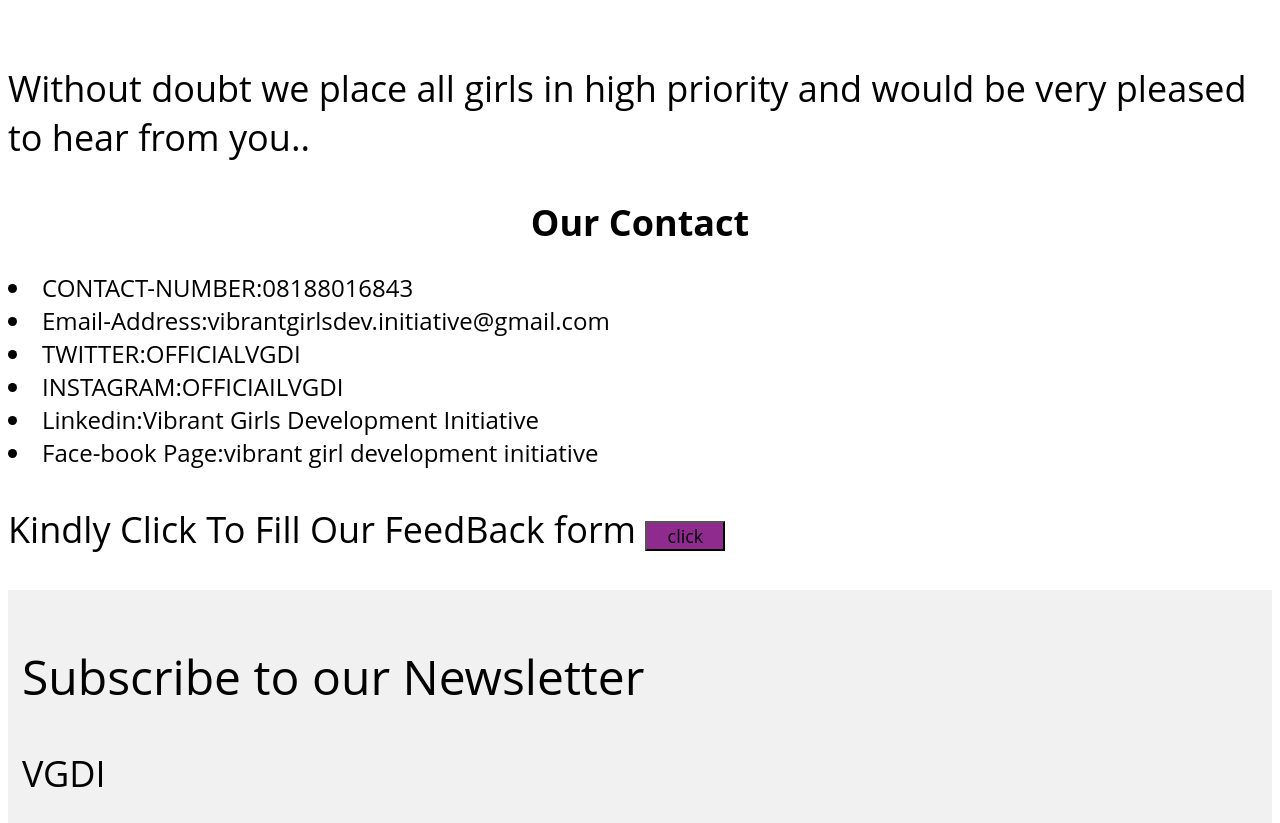
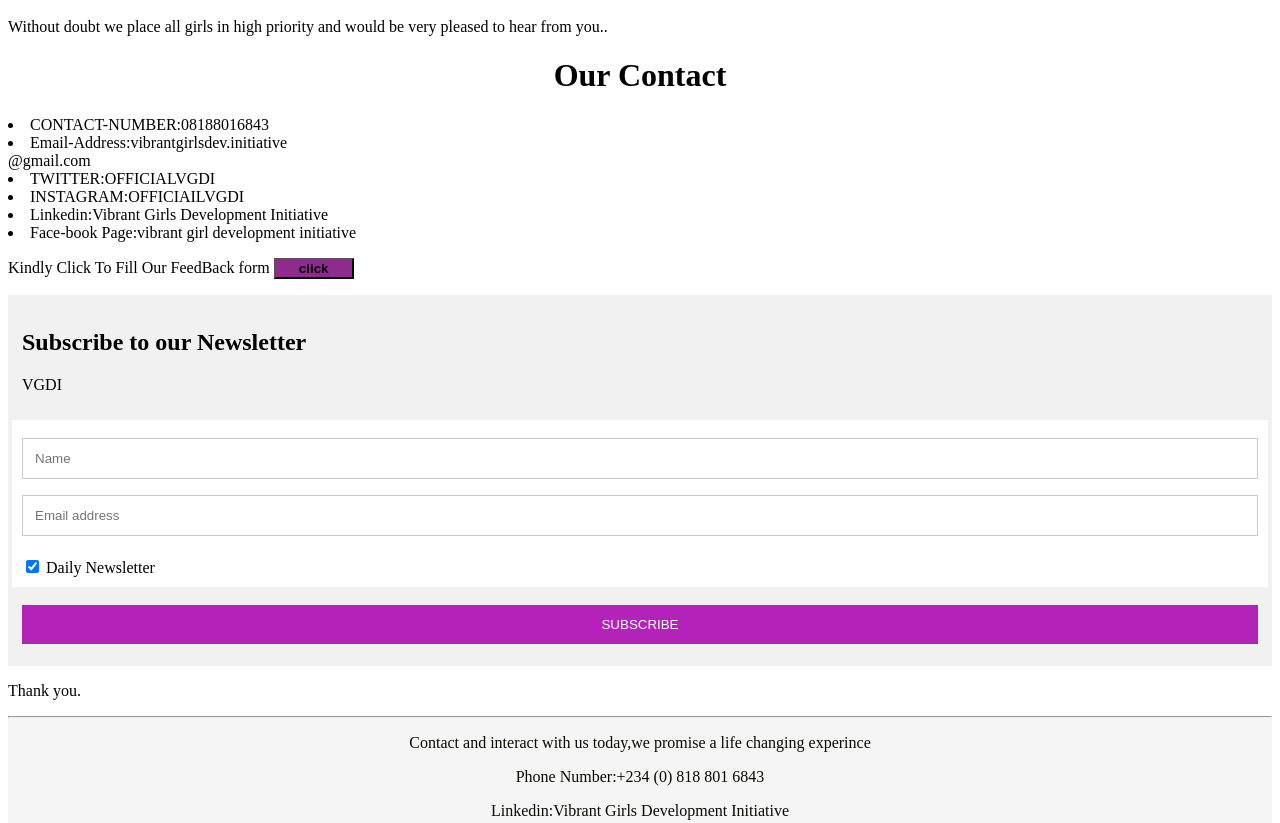
Before and after one commit to doncruzo/vibrantgirls, a plain HTML site: page dojokun.html in a window 1280 px wide. Shown: the part 680-1503 px from the top of the page. Drawn offline with Linux system fonts and the light colour scheme.

Commit message:
Update dojokun.html

```diff
--- a/dojokun.html
+++ b/dojokun.html
@@ -19,7 +19,7 @@
     <p>Without doubt we place all girls in high priority and would be very pleased to hear from you.. </p>
         <h1>Our Contact</h1>
         <body><div><li>CONTACT-NUMBER:08188016843</li></div>
-            <div><li>Email-Address:vibrantgirlsdev.initiative@gmail.com</li></div>
+            <div><li>Email-Address:vibrantgirlsdev.initiative<div>@gmail.com</div></li></div>
             <div><li>TWITTER:OFFICIALVGDI</li></div>
             <div><li>INSTAGRAM:OFFICIAILVGDI</li></div>
             <div><li>Linkedin:Vibrant Girls Development Initiative</li></div>
@@ -52,7 +52,7 @@
       Phone Number:+234 (0) 818 801 6843
     </P>
 
-    <P class="goat">EMAIL:vibrantgirlsdev.initiative@gmail.com</P>
+
 
     <P class="goat">Linkedin:Vibrant Girls Development Initiative</P>
 
@@ -67,8 +67,8 @@
 
 .goat{text-align:center;
 color:rgb(10, 10, 0);
-font-weight: bolder;
-font:0.7em open sans}
+
+font:0.6em }
 
 
        .jay{background-color: whitesmoke;
@@ -131,18 +131,18 @@ input[type=submit]:hover {
 font-weight: bolder}
 
 BUTTON{WIDTH:80PX}
-button{font:0.5em OPEN SANS}
+button{font:0.5em }
 
 
 
-body{font-size: 1.5em}
-    body{font: 1.5em open sans}
-    h2{font:2.0em open sans}
-    H1{FONT:1.5EM open sans;
+body{font-size: 1.0em}
+    body{font: 1.0em }
+    h2{font:1.5em}
+    H1{FONT:1.5EM ;
     text-align: center;
-    font-weight: bolder}
-    .GBOLAR{FONT:1.5EM open sans}
-    p{font:1.5em open sans}
+    }
+    .GBOLAR{FONT:1.0EM }
+    p{font:1.5em }
 
     /* Add a black background color to the top navigation bar */
 .topnav {
```
